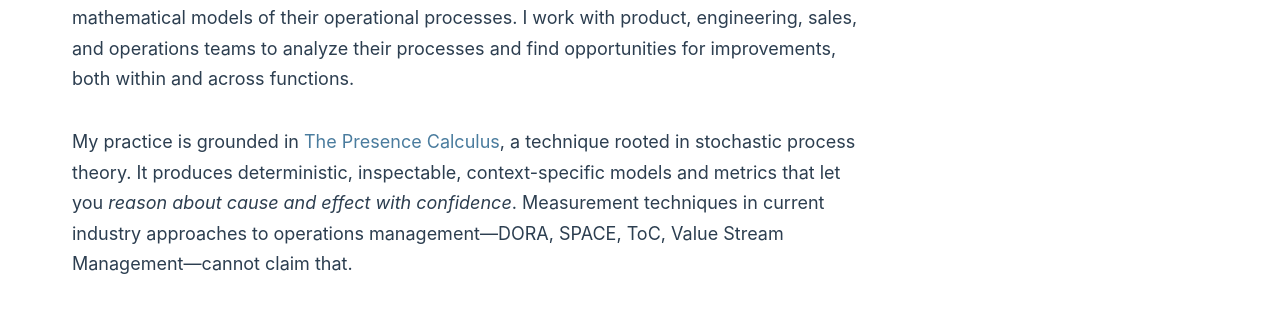
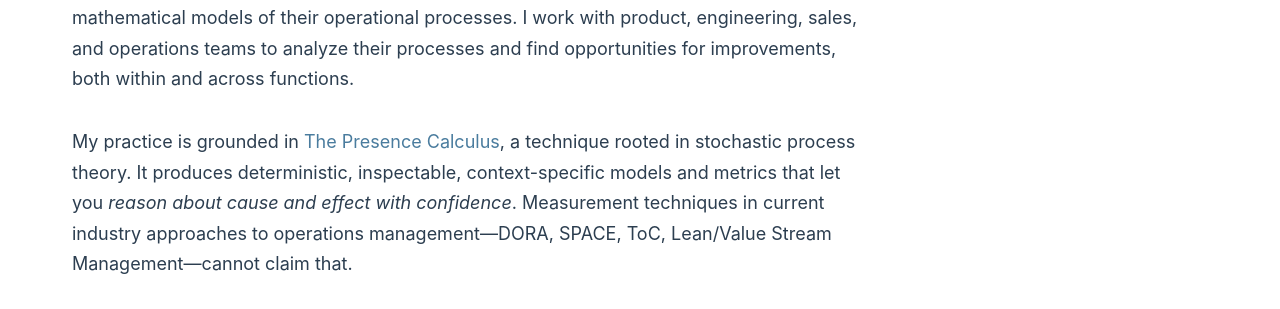
Before and after one commit to polarisadvisor/polarisadvisor, an Eleventy site: page v1/src/index.md in a window 1280 px wide. Shown: the part 946-1255 px from the top of the page. Built offline with nearby package versions, Linux system fonts and the light colour scheme; Eleventy itself is replaced by a stand-in of ours; files that its build step writes are made by us from their sources.

Commit message:
Copy edits and tightening.

```diff
--- a/v1/src/index.md
+++ b/v1/src/index.md
@@ -40,7 +40,7 @@ description: Bespoke measurement systems grounded in how your work flows. Custom
       <p>I help software companies design bespoke measurement systems from accurate mathematical models of their operational processes. I work with product, engineering, sales, and operations teams to analyze their processes and find opportunities for improvements, both within and across functions.
         </p>
         <p>My practice is grounded in <a href="https://docs.pcalc.org">The Presence Calculus</a>, a technique rooted in stochastic process theory. It produces deterministic, inspectable, context-specific models and metrics that let you <em>reason about cause and effect with confidence</em>.
-        Measurement techniques in current industry approaches to operations management—DORA, SPACE, ToC, Value Stream Management—cannot claim that.
+        Measurement techniques in current industry approaches to operations management—DORA, SPACE, ToC, Lean/Value Stream Management—cannot claim that.
          </p>
       <p>Through The Polaris Advisor Program, I work directly with function leaders and teams to solve complex measurement and analysis problems and design systems to manage <em>specific</em> operational challenges. </p>
         <p> You bring deep knowledge of your business; I bring expertise in measurement design and custom tooling. Together, we create decision systems your leaders and teams can trust.</p>
```
